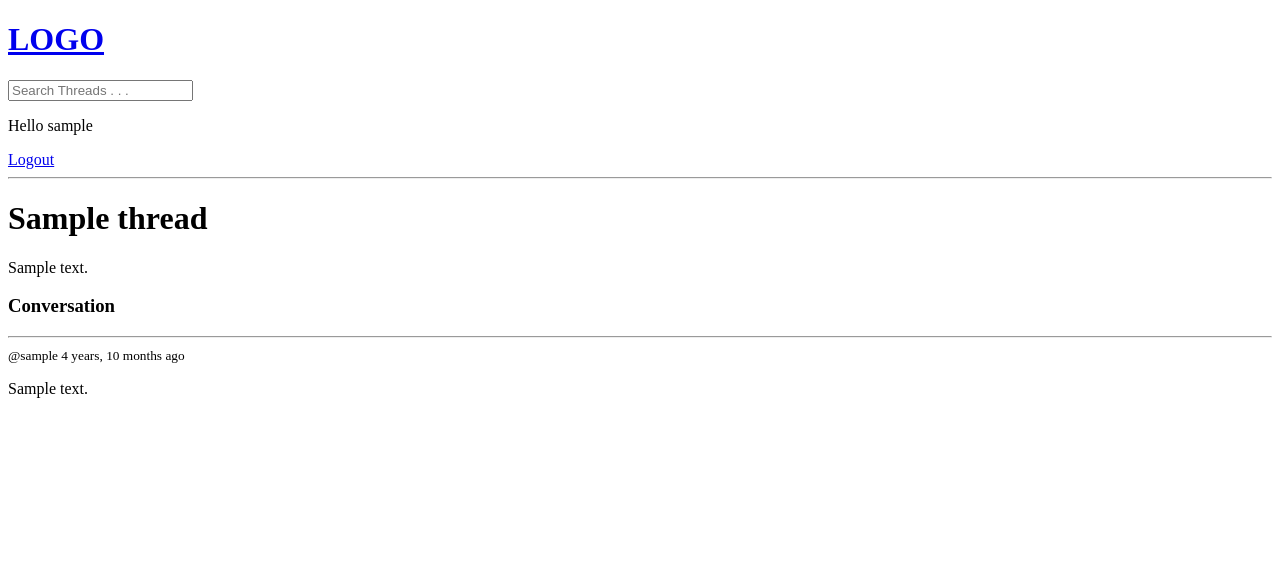
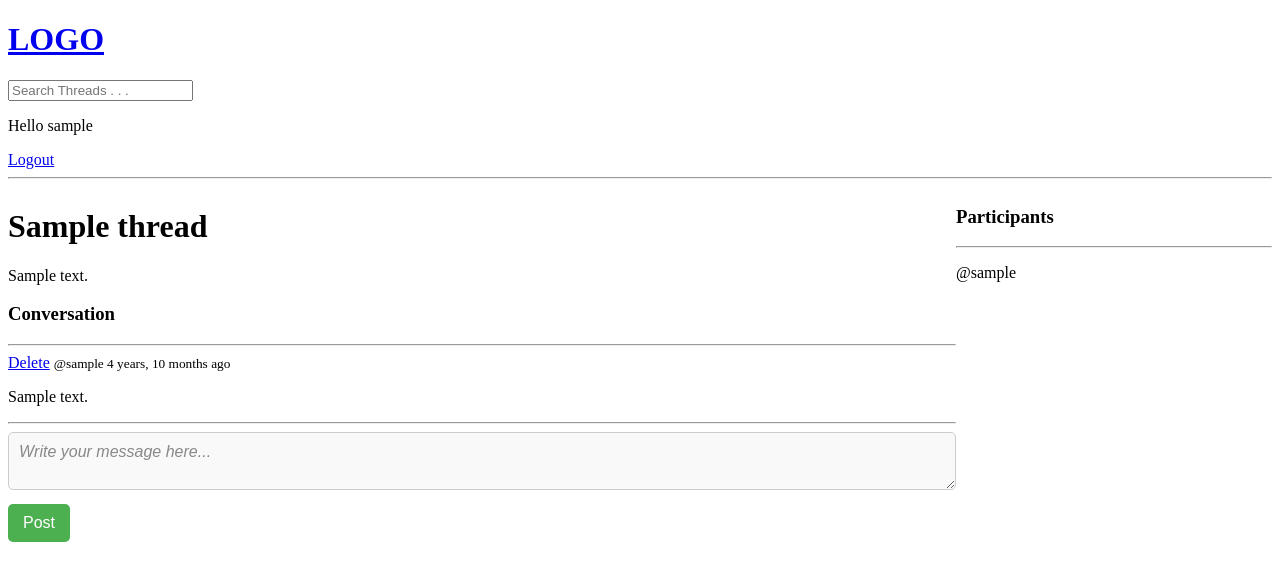
Before and after one commit to bluestero/threadscape, a Django app: page /thread/1/ in a window 1280 px wide. Shown: the top 581 px of the page. Run offline with Django 5.2, Linux system fonts and the light colour scheme; a user stored in the database is signed in; tables that the repository leaves empty hold one stand-in row (values such as "Sample post").

Commit message:
- Updated some models. Added Create and Delete message feature. Added some JS and CSS to the message box.

```diff
--- a/threadscape/base/models.py
+++ b/threadscape/base/models.py
@@ -21,6 +21,7 @@ class Thread(models.Model):
     topic = models.ForeignKey(Topic, on_delete = models.SET_NULL, null = True)
     name = models.CharField(max_length = 128)
     description = models.TextField(null = True, blank = True)
+    participants = models.ManyToManyField(User, related_name = "participants", blank = True)
     updated = models.DateTimeField(auto_now = True)
     created = models.DateTimeField(auto_now_add = True)
 
@@ -45,6 +46,12 @@ class Message(models.Model):
     updated = models.DateTimeField(auto_now = True)
     created = models.DateTimeField(auto_now_add = True)
 
+    #-Meta class to define the metadata of the table-#
+    class Meta:
+
+        #-Changing the order of the records displayed-#
+        ordering = ["-updated", "-created"]
+
     #-Function to return the string represenation of the class object-#
     def __str__(self):
         return self.body[:50]
--- /dev/null
+++ b/threadscape/base/static/base/thread.css
@@ -0,0 +1,49 @@
+/* Style for the main thread container */
+.thread-container{
+    display: grid;
+    grid-template-columns: 3fr 1fr;
+}
+
+/* Style for the message textarea */
+.message-box {
+    width: 100%;
+    min-height: 10px;
+    max-height: 300px;
+    resize: vertical;
+    padding: 10px;
+    border: 1px solid #ccc;
+    border-radius: 5px;
+    font-size: 16px;
+    font-family: 'Arial', sans-serif;
+    background-color: #f9f9f9;
+    color: #333;
+    box-sizing: border-box;
+}
+
+/* Style for the placeholder text */
+.message-box::placeholder {
+    color: #888;
+    font-style: italic;
+}
+
+/* Styling the submit button */
+.submit-button {
+    margin-top: 10px;
+    padding: 10px 15px;
+    border: none;
+    background-color: #4CAF50;
+    color: white;
+    font-size: 16px;
+    border-radius: 5px;
+    cursor: pointer;
+}
+
+.submit-button:hover {
+    background-color: #45a049;
+}
+
+/* Adjusting the appearance on focus */
+.message-box:focus {
+    outline: none;
+    border-color: #4CAF50;
+}
--- /dev/null
+++ b/threadscape/base/static/base/thread.js
@@ -0,0 +1,11 @@
+document.addEventListener('DOMContentLoaded', function () {
+
+    // Getting the message-box.
+    const messageBox = document.querySelector('.message-box');
+
+    // Make it adjust the box heigh according to the input lines.
+    messageBox.addEventListener('input', function () {
+        this.style.height = 'auto';
+        this.style.height = (this.scrollHeight) + 'px';
+    });
+});
--- a/threadscape/base/templates/base/delete.html
+++ b/threadscape/base/templates/base/delete.html
@@ -2,7 +2,7 @@
 {% extends 'main.html' %}
 
 <!--Adding title-->
-{% block title %}Delete Thread{% endblock title %}
+{% block title %}Confirm Delete{% endblock title %}
 
 <!--block content start-->
 {% block content %}
--- a/threadscape/base/templates/base/thread.html
+++ b/threadscape/base/templates/base/thread.html
@@ -1,5 +1,8 @@
 <!--Inheriting the main template-->
 {% extends 'main.html' %}
+
+<!--Loading the static files-->
+{% load static %}
 
 <!--Adding title-->
 {% block title %}{{ thread.name }}{% endblock title %}
@@ -7,14 +10,21 @@
 <!--block content start-->
 {% block content %}
 
+<!--Importing the static files-->
+<link rel="stylesheet" href="{% static 'base/thread.css' %}">
+<script src="{% static 'base/thread.js' %}"></script>
+
 <!--Main container div start-->
-<div>
+<div class = "thread-container">
+
+    <!-- Thread conversation div start -->
+    <div>
 
     <!-- Thread title and description -->
     <h1>{{ thread.name }}</h1>
     <p>{{ thread.description }}</p>
 
-    <!-- Comment div start -->
+    <!-- Comment wrapper div start -->
     <div class = "comment-wrapper">
 
         <!-- Conversation header -->
@@ -24,11 +34,61 @@
         <!-- Iterating the thread_messages and adding them dynamically -->
         {% for message in thread_messages %}
         <div>
+
+            <!-- Only showing delete to the owner of the message -->
+            {% if request.user == message.user %}
+            <a href = "{% url 'delete-message' message.id%}">Delete</a>
+            {% endif %}
+
+            <!-- Message info and content -->
             <small>@{{ message.user }} {{ message.created|timesince }} ago</small>
             <p>{{ message.body }}</p>
+            <hr>
         </div>
         {% endfor %}
 
+    <!-- Comment wrapper div end -->
+    </div>
+
+    <!-- Only allowing authenticated user to add a message to the thread -->
+    {% if request.user.is_authenticated %}
+
+    <!-- Comment form div start -->
+    <div class = "comment-form">
+
+        <form method = "POST" action = "">
+
+            <!-- CSRF Token -->
+            {% csrf_token %}
+
+            <!-- Textfield to write a message -->
+            <textarea name = "body" placeholder = "Write your message here..." class = "message-box"></textarea>
+            <input type = "submit" value = "Post" class = "submit-button"/>
+
+        </form>
+
+    <!-- Comment form div end -->
+    </div>
+
+    <!--Closing the div and if tag-->
+    {% endif %}
+    </div>
+
+    <!-- Participants div start -->
+    <div>
+
+        <!-- Participants header -->
+        <h3>Participants</h3>
+        <hr>
+
+        <!-- Iterating the participants and adding them dynamically -->
+        {% for participant in participants %}
+        <div>
+            <p>@{{ participant.username }}</p>
+        </div>
+
+        <!--Closing the div and if tag-->
+        {% endfor %}
     </div>
 
 <!--Main container div and block content end-->
--- a/threadscape/base/urls.py
+++ b/threadscape/base/urls.py
@@ -12,4 +12,5 @@ urlpatterns = [
     path("create-thread/", views.create_thread, name = "create-thread"),
     path("update-thread/<str:pk>/", views.update_thread, name = "update-thread"),
     path("delete-thread/<str:pk>/", views.delete_thread, name = "delete-thread"),
+    path("delete-message/<str:pk>/", views.delete_message, name = "delete-message"),
 ]
--- a/threadscape/base/views.py
+++ b/threadscape/base/views.py
@@ -103,7 +103,6 @@ def register_page(request):
 
 
 #-Function to render the homepage-#
-@login_required(login_url = "login")
 def home(request):
 
     #-Getting the topic filter if given else using star-#
@@ -134,11 +133,50 @@ def thread(request, pk):
     thread_messages = models.Message.objects.filter(thread = pk)
     thread_messages = thread.message_set.all()
 
+    #-Getting all the participants of the thread-#
+    participants = thread.participants.all()
+
+    #-Checking if method is POST, meaning form was submitted-#
+    if request.method == "POST":
+
+        #-Creating a message in the Message model using the POST data-#
+        models.Message.objects.create(
+            user = request.user,
+            thread = thread,
+            body = request.POST.get("body")
+        )
+
+        #-Adding the user to the participants list-#
+        thread.participants.add(request.user)
+
+        #-Returning the user to the same thread page-#
+        return redirect("thread", pk = thread.id)
+
     #-Creating the context object to render-#
-    context = {"thread": thread, "thread_messages": thread_messages}
+    context = {"thread": thread, "thread_messages": thread_messages, "participants": participants}
 
     #-Returning the rendered page-#
     return render(request, "base/thread.html", context)
+
+
+#-Function to delete a message from a thread-#
+@login_required(login_url = "login")
+def delete_message(request, pk):
+
+    #-Getting the message for the given id-#
+    message = models.Message.objects.get(id = pk)
+    thread_id = message.thread.id
+
+    #-Deleting the record and redirecting to home if the request was through form submit-#
+    if request.method == "POST":
+        message.delete()
+        return redirect("thread", pk = thread_id)
+
+    #-Creating the context object to render-#
+    context = {"object": message}
+
+    #-Returning the rendered page-#
+    return render(request, "base/delete.html", context)
 
 
 #-Function to render threads with the selected topic-#
@@ -188,10 +226,6 @@ def update_thread(request, pk):
     thread = models.Thread.objects.get(id = pk)
     form = forms.ThreadForm(instance = thread)
 
-    #-Return a warning page if user tries to access thread not owned by them-#
-    if request.user != thread.host:
-        return HttpResponse("You are not allowed here!")
-
     #-Checking if method is POST, meaning form was submitted-#
     if request.method == "POST":
 
@@ -217,10 +251,6 @@ def delete_thread(request, pk):
     #-Getting the thread for the given id-#
     thread = models.Thread.objects.get(id = pk)
 
-    #-Return a warning page if user tries to access thread not owned by them-#
-    if request.user != thread.host:
-        return HttpResponse("You are not allowed here!")
-
     #-Deleting the record and redirecting to home if the request was through form submit-#
     if request.method == "POST":
         thread.delete()
--- a/threadscape/templates/navbar.html
+++ b/threadscape/templates/navbar.html
@@ -9,9 +9,13 @@
 </form>
 
 <!-- Displaying logout button if the user is authenticated -->
- {% if request.user.is_authenticated %}
- <p>Hello {{ request.user }}</p>
- <a href = "{% url 'logout' %}">Logout</a>
+{% if request.user.is_authenticated %}
+<p>Hello {{ request.user }}</p>
+<a href = "{% url 'logout' %}">Logout</a>
+
+<!-- Displaying logout button if the user is authenticated -->
+{% else %}
+<a href = "{% url 'login' %}">Login</a>
 
 <!--Closing the if tag-->
 {% endif %}
```
Also changed, not shown: threadscape/base/migrations/0002_alter_message_options_alter_thread_options.py (added), threadscape/base/migrations/0003_thread_participants.py (added).
